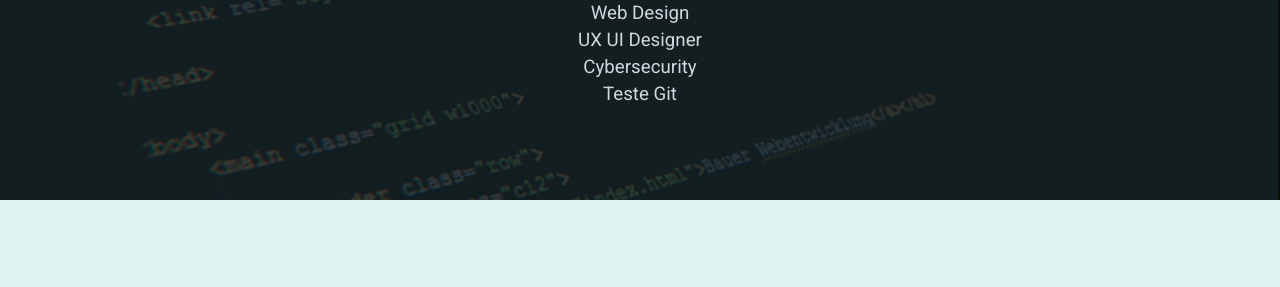
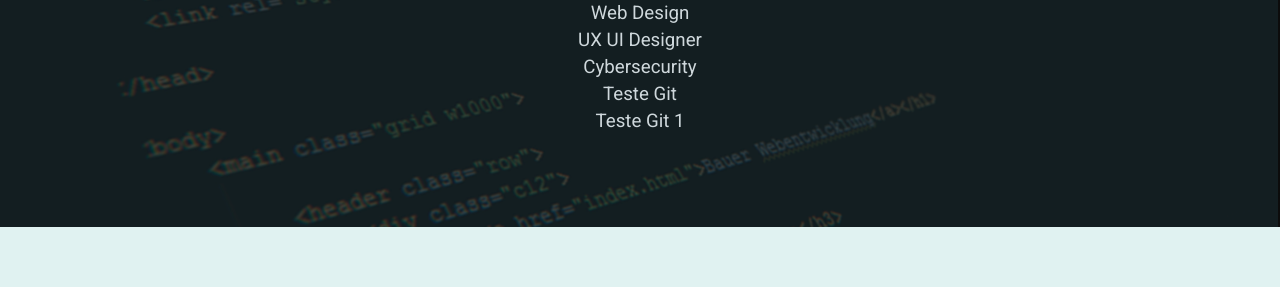
Before and after one commit to dantasoliv/curriculo, a plain HTML site: page index.html in a window 1280 px wide. Shown: the part 452-739 px from the top of the page. Drawn offline with nearby package versions, Linux system fonts and the light colour scheme.

Commit message:
Commit feito no Windows

```diff
--- a/index.html
+++ b/index.html
@@ -42,6 +42,7 @@
         <h3>UX UI Designer</h3>
         <h3>Cybersecurity</h3>
         <h3>Teste Git</h3>
+        <h3>Teste Git 1</h3>
 
     </section><!--Apresentação-->
 
```
